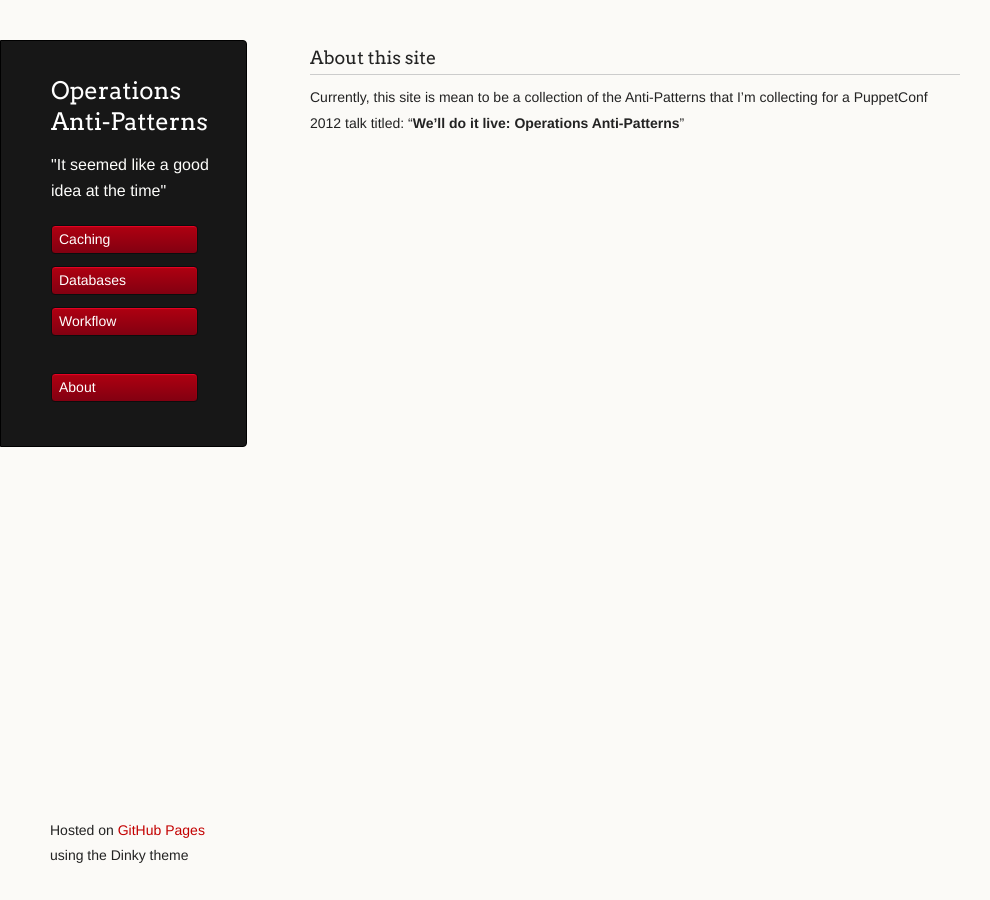
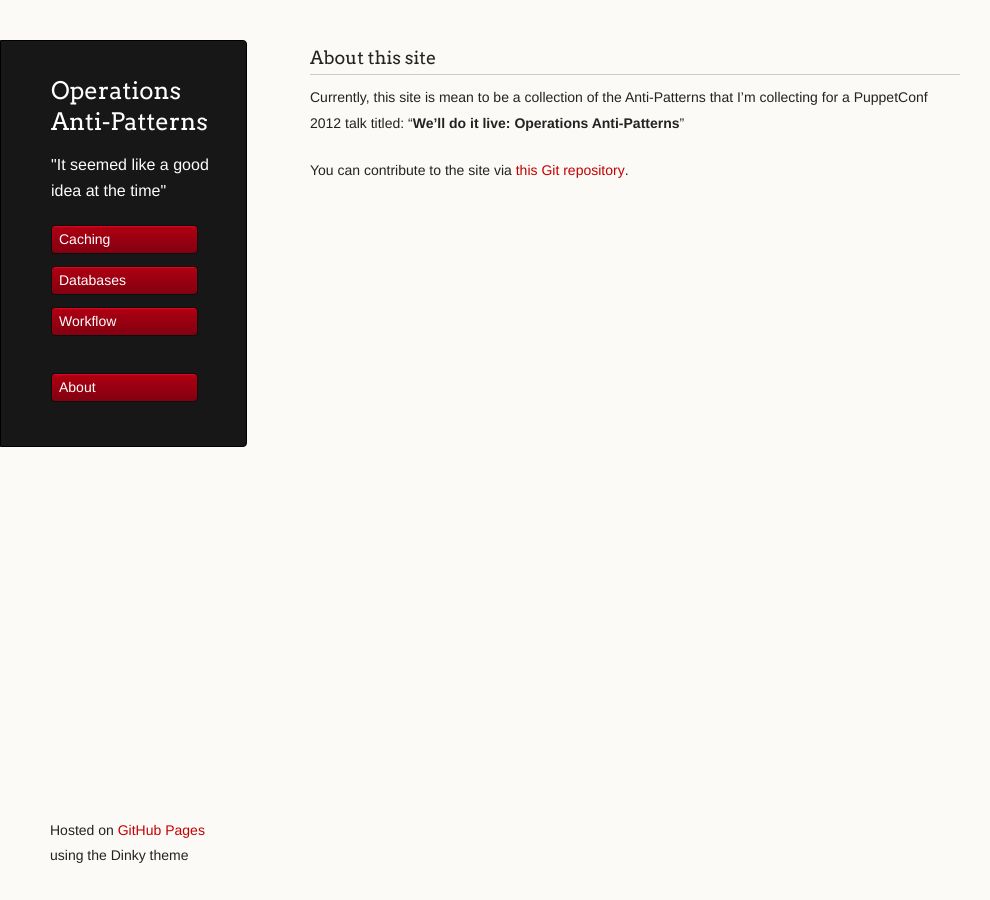
Before and after one commit to rtyler/opsantipatterns, a Jekyll site: the page built from about.md, in a window 1280 px wide. Shown: the whole page, without its empty margins (0-990 px from the left). Built offline with Jekyll 4.4.1, drawn with Linux system fonts in a browser that asks for light colours.

Commit message:
Add a link to the github repo

```diff
--- a/about.md
+++ b/about.md
@@ -8,3 +8,7 @@ title: About
 Currently, this site is mean to be a collection of the Anti-Patterns that I'm
 collecting for a PuppetConf 2012 talk titled: "**We'll do it live: Operations
 Anti-Patterns**"
+
+
+You can contribute to the site via [this Git
+repository](https://github.com/rtyler/opsantipatterns).
```
